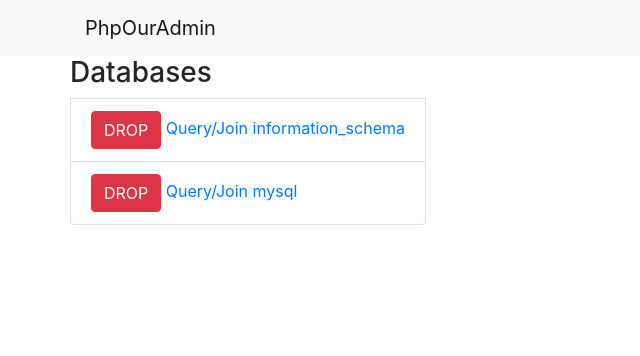
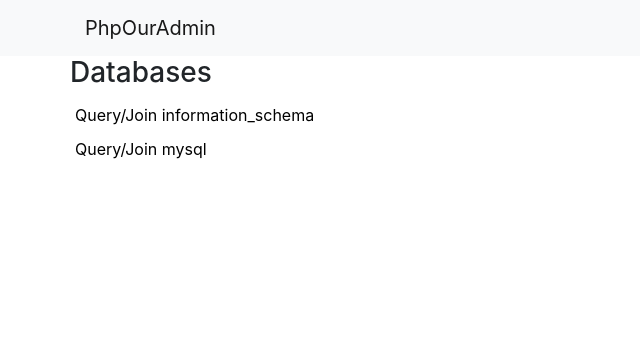
Before and after one commit to JustinRaz/our_phpmyadmin, a PHP site: page / in a window 1280 px wide. Shown: the top 356 px of the page, without its empty margins (0-640 px from the left). Run offline with PHP 8.4, Linux system fonts and the light colour scheme; some libraries are stand-ins or nearby versions.

Commit message:
designed index.php

```diff
--- a/index.php
+++ b/index.php
@@ -12,14 +12,12 @@
 <html>
 <head>
     <title>Databases</title>
+    <!-- <link rel="stylesheet" href="https://stackpath.bootstrapcdn.com/bootstrap/4.5.0/css/bootstrap.min.css" integrity="sha384-9aIt2nRpC12Uk9gS9baDl411NQApFmC26EwAOH8WgZl5MYYxFfc+NcPb1dKGj7Sk" crossorigin="anonymous"> -->
+    <link rel="stylesheet" href="../bootstrap-4.5.0-dist/css/bootstrap.min.css">
+    <script src="https://code.jquery.com/jquery-3.5.1.slim.min.js" integrity="sha384-DfXdz2htPH0lsSSs5nCTpuj/zy4C+OGpamoFVy38MVBnE+IbbVYUew+OrCXaRkfj" crossorigin="anonymous"></script>
+    <script src="https://cdn.jsdelivr.net/npm/popper.js@1.16.0/dist/umd/popper.min.js" integrity="sha384-Q6E9RHvbIyZFJoft+2mJbHaEWldlvI9IOYy5n3zV9zzTtmI3UksdQRVvoxMfooAo" crossorigin="anonymous"></script>
+    <script src="https://stackpath.bootstrapcdn.com/bootstrap/4.5.0/js/bootstrap.min.js" integrity="sha384-OgVRvuATP1z7JjHLkuOU7Xw704+h835Lr+6QL9UvYjZE3Ipu6Tp75j7Bh/kR0JKI" crossorigin="anonymous"></script>
     <link rel="stylesheet" href="style.css">
-    <link rel="stylesheet" href="https://maxcdn.bootstrapcdn.com/bootstrap/4.0.0/css/bootstrap.min.css" integrity="sha384-Gn5384xqQ1aoWXA+058RXPxPg6fy4IWvTNh0E263XmFcJlSAwiGgFAW/dAiS6JXm" crossorigin="anonymous">
-
-    <script
-        src="https://code.jquery.com/jquery-3.4.1.min.js"
-        integrity="sha256-CSXorXvZcTkaix6Yvo6HppcZGetbYMGWSFlBw8HfCJo="
-        crossorigin="anonymous">
-    </script>
 
 </head>
 <body>
@@ -34,19 +32,20 @@
     </nav>
 
     <div class="container">
-            <div class="row">
-                <ul class="list-group">
+        <div id="db-list-container" class="row">
+            <ul id="db-list" class="list-group">
                 <h3>Databases</h3>
+                <?php $count = 0 ?>
                 <?php while ($row = $databases->fetch_row()): ?>
-                        <li class="list-group-item">
-                            <a type="button" class="btn btn-danger" href="./Delete.php?database=<?php echo $row[0] ?>&where=database">DROP</a>
+                    <li id="<?php echo $count++?>"class="list-group-item">
                         <a href="./Query.php?database=<?php echo $row[0] ?>">Query/Join</a>
                         <a href="./Tables.php?database=<?php echo $row[0] ?>"><?php echo $row[0]?></a>
+                        <a id="drop-btn" type="button" class="btn btn-danger my-btn" style="display: none" href="./Delete.php?database=<?php echo $row[0] ?>&where=database">DROP</a>
                     </li>
-                    <?php endwhile; ?>
+                <?php endwhile ?>
             </ul>
         </div>
-
     </div>
+    <script src="main.js"></script>
 </body>
 </html>
--- a/main.js
+++ b/main.js
@@ -0,0 +1,13 @@
+
+$(document).ready(function() {
+    console.log("Document is ready")
+
+    prev_db_hover = undefined;
+
+    $("#db-list > li").mouseover(function () {
+        prev_db_hover = $("#db-list > #"+this.id+" > #drop-btn");
+        prev_db_hover.show();
+    }).mouseleave(() => {
+        prev_db_hover.hide();
+    });
+});
--- a/style.css
+++ b/style.css
@@ -1,19 +1,39 @@
-/* * {
-    margin: 0;
-} */
-
-body{
-    font-family: Sans-serif;
+/* BOOTSRAP OVERRIDES */
+html body {
+    /* font-family: Arial; */
+    font-kerning: 100;
 }
 
-.container{
-    display: flex;
+h3 {
+    font-weight: 500;
 }
 
-.fixed{
-    width: auto;
+.list-group-item {
+    padding: 5px;
+    font-weight: 700px;
+    display: block;
+    border: none;
 }
 
-.flex-item{
-    flex-grow: 1;
+.btn {
+    padding: 4px 6px;
+    font-weight: 600;
+    font-size: 12px;
 }
+
+/* END */
+
+/* ID */
+#db-list li a{
+    color: black;
+}
+
+#db-list {
+    max-width: 500px;
+    width: 100vw;
+}
+
+#db-list li #drop-btn {
+    float: right;
+    color: white;
+}
```
Lines whose indentation alone changed are shown as unchanged.
